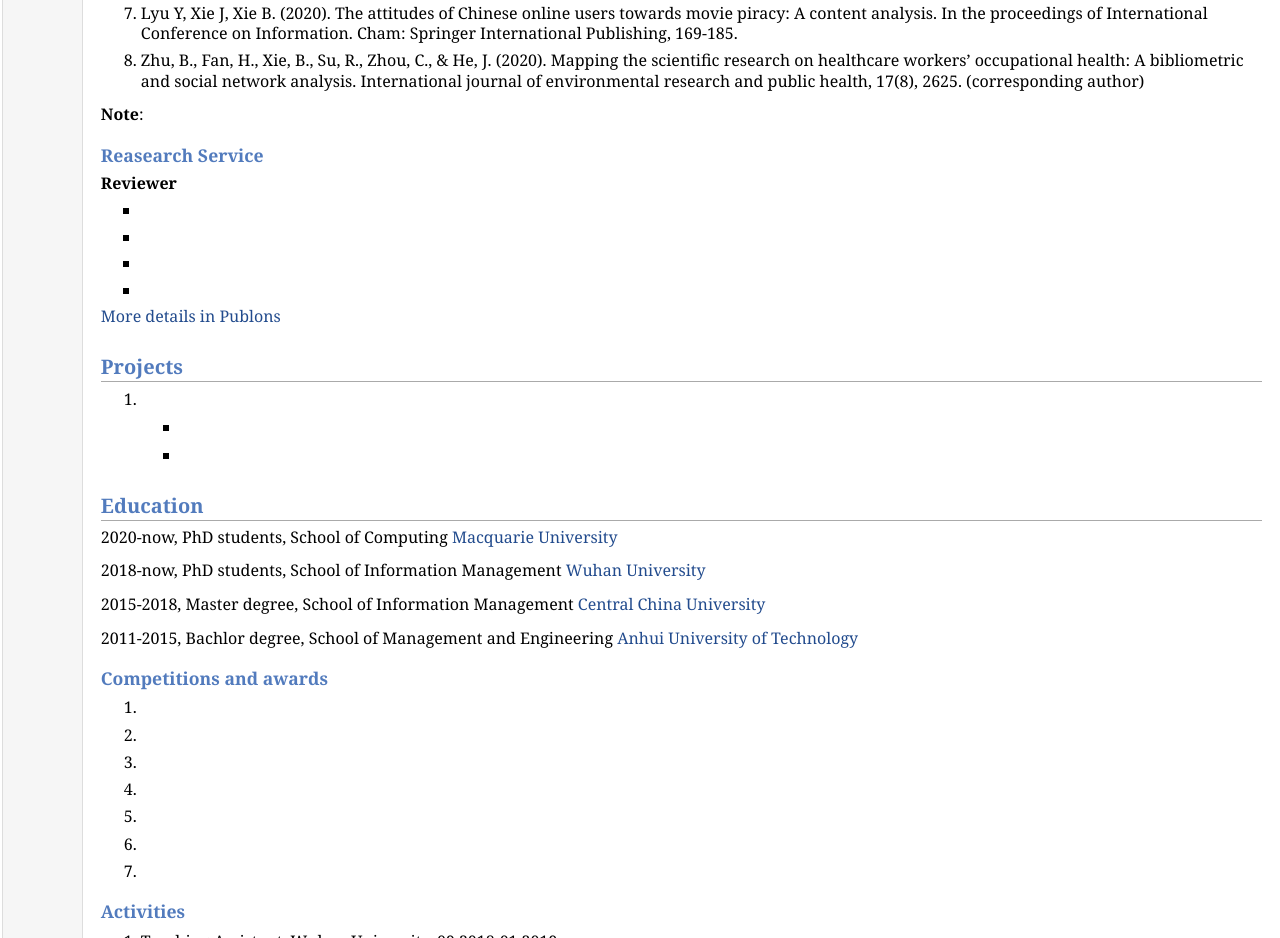
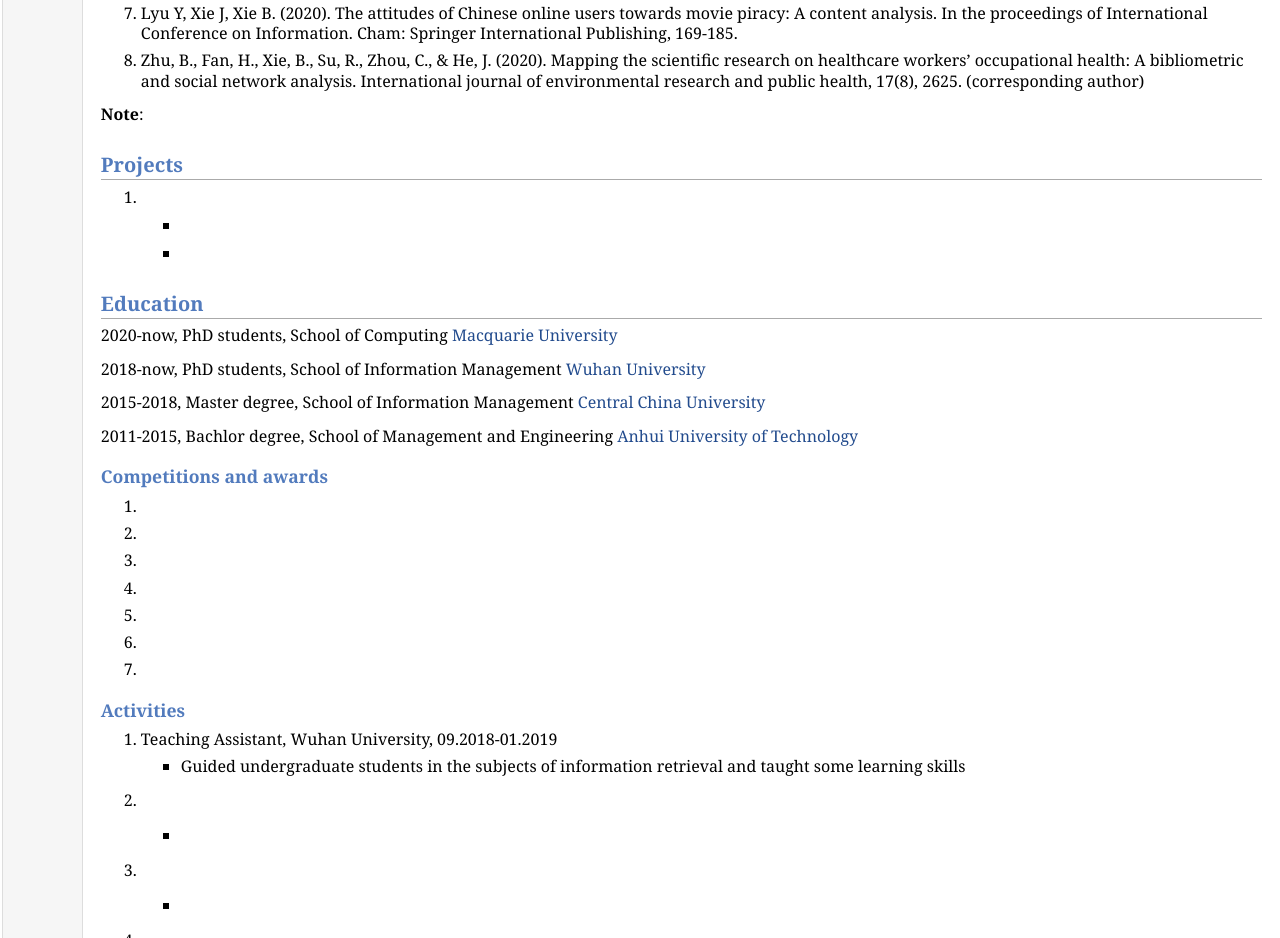
Before and after one commit to shellice/bingbingxie.github.io, a plain HTML site: page index.html in a window 1280 px wide. Shown: the part 1105-2043 px from the top of the page. Drawn offline with Linux system fonts and the light colour scheme.

Commit message:
Update index.html

```diff
--- a/index.html
+++ b/index.html
@@ -88,10 +88,10 @@
 </li>
 </ol>
 <p><b>Note</b>: </p>
-<h3>Reasearch Service</h3>
+<!-- <h3>Reasearch Service</h3>
 <p><b>Reviewer</b></p>
 <ul>
-<li><p> </p>
+<li><p>International Joint Conference on Neural Networks, 2023</p>
 </li>
 <li><p> </p>
 </li>
@@ -100,7 +100,7 @@
 <li><p> </p>
 </li>
 </ul>
-<p><a href="website">More details in Publons</a></p>
+<p><a href="website">More details in Publons</a></p> -->
 <h2>Projects</h2>
 <ol>
 <li><p> </p></li>
```
